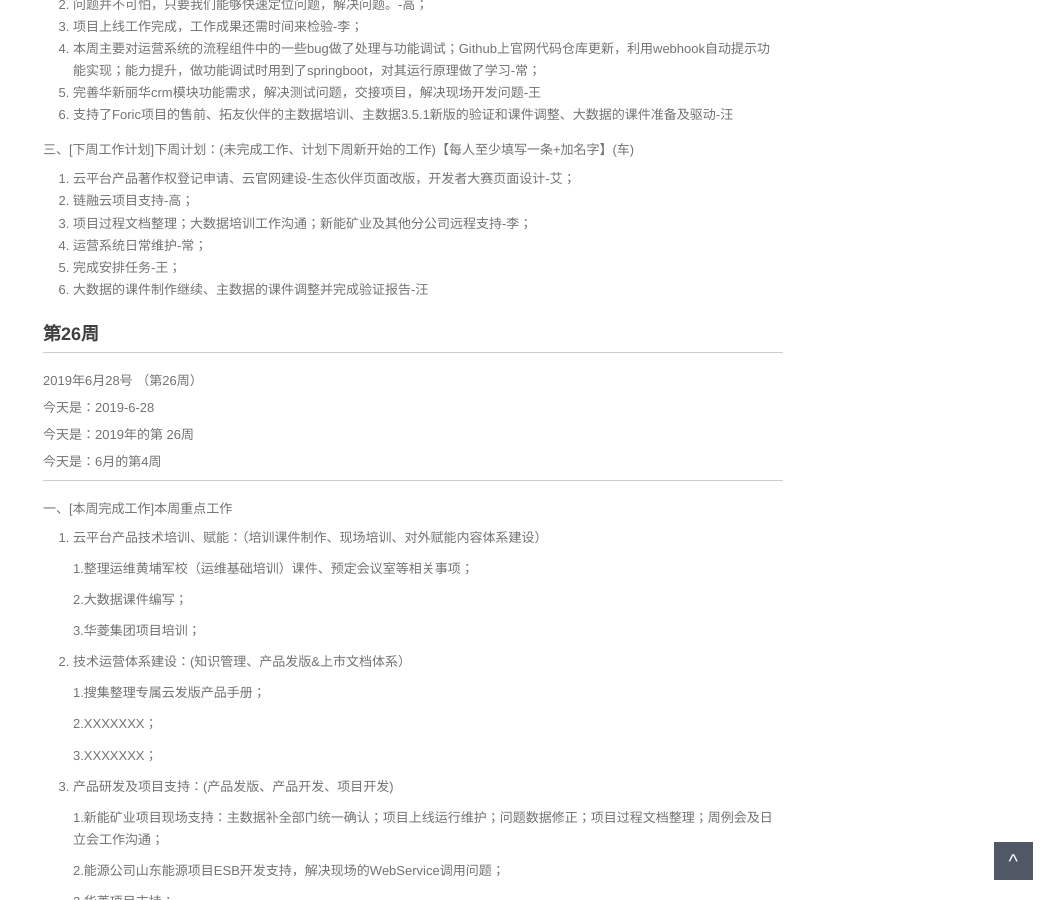
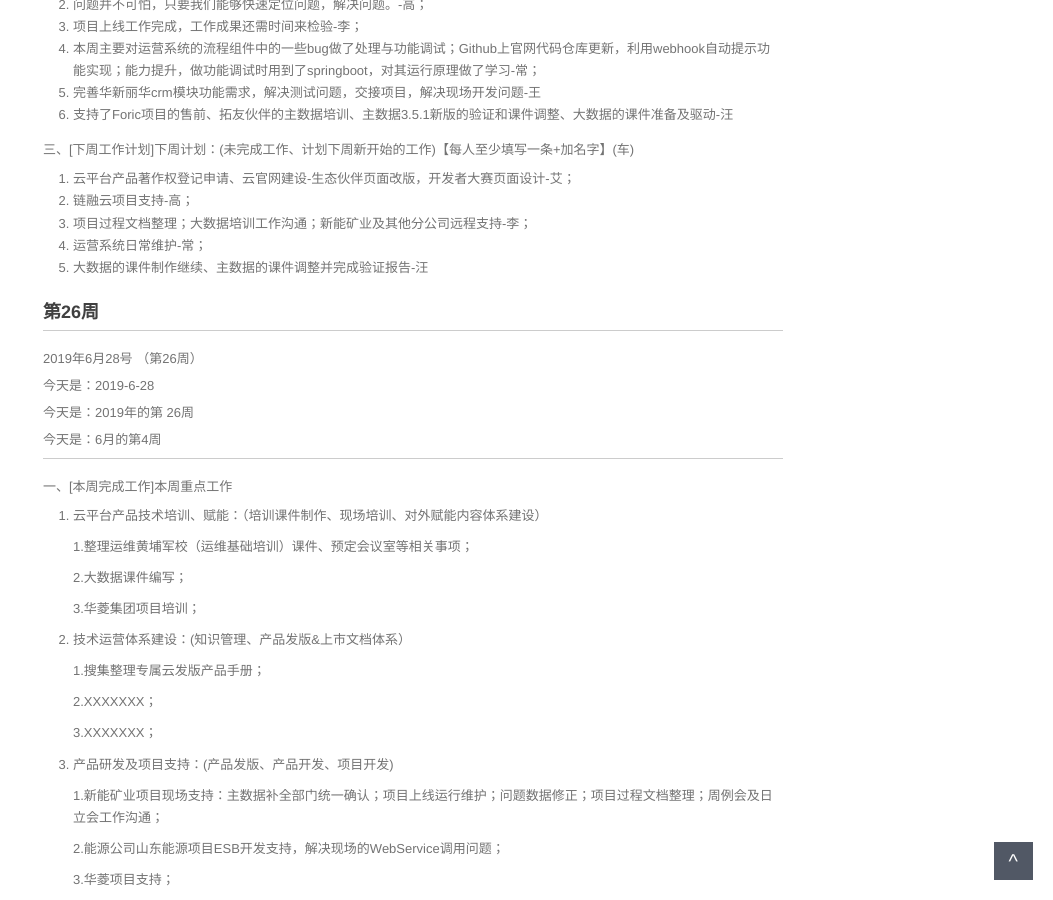
Before and after one commit to walllFlower/blog, a Jekyll site: the page built from _posts/2018-07-17-day_report_cxz.md, in a window 1280 px wide and 900 px high, scrolled down 1468 px. Shown: the whole window, without its empty margins (227-1280 px from the left). Built offline with Jekyll 4.4.1, drawn with Linux system fonts in a browser that asks for light colours; comment, search, counter and statistics services are not loaded.

Commit message:
Update 2018-07-17-day_report_cxz.md

```diff
--- a/_posts/2018-07-17-day_report_cxz.md
+++ b/_posts/2018-07-17-day_report_cxz.md
@@ -90,8 +90,7 @@ categories: 技术运营工作周报
 2. 链融云项目支持-高；
 3. 项目过程文档整理；大数据培训工作沟通；新能矿业及其他分公司远程支持-李；
 4. 运营系统日常维护-常；
-5. 完成安排任务-王；
-6. 大数据的课件制作继续、主数据的课件调整并完成验证报告-汪
+5. 大数据的课件制作继续、主数据的课件调整并完成验证报告-汪
 
 ###  第26周
 
```
